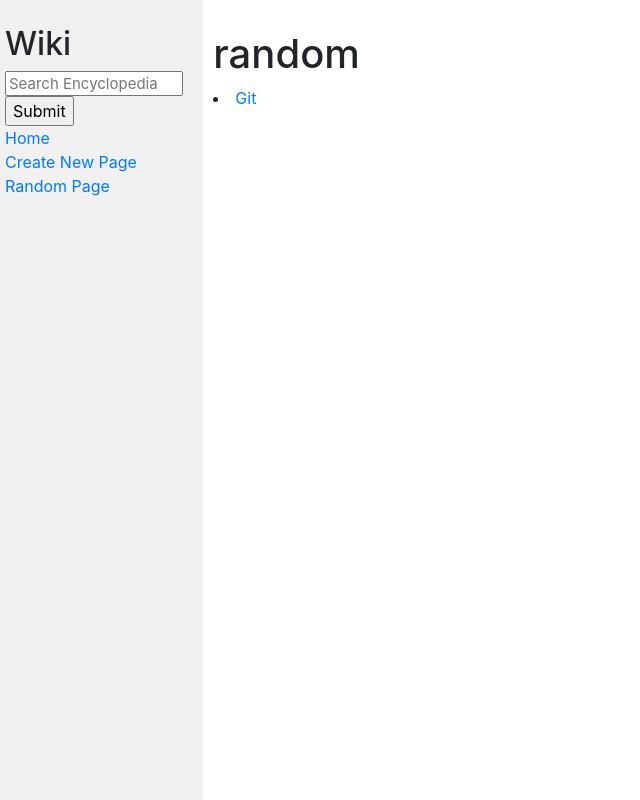
After one commit to ArshPelia/CS50-Web-Programming, a Django app: page /randomPage/ in a window 1280 px wide. The commit adds this page. Shown: the whole page, without its empty margins (0-640 px from the left). Run offline with Django 3.2, Linux system fonts and the light colour scheme; some libraries are stand-ins or nearby versions.

Commit message:
random function working; completed Project 1

```diff
--- a/P1-Wiki/encyclopedia/templates/encyclopedia/layout.html
+++ b/P1-Wiki/encyclopedia/templates/encyclopedia/layout.html
@@ -25,7 +25,7 @@
                     <a href="{% url 'encyclopedia:add' %}">Create New Page</a>
                 </div>
                 <div>
-                    Random Page
+                    <a href="{% url 'encyclopedia:randomPage' %}">Random Page</a>
                 </div>
                 {% block nav %}
                 {% endblock %}
--- /dev/null
+++ b/P1-Wiki/encyclopedia/templates/encyclopedia/randompage.html
@@ -0,0 +1,10 @@
+{% extends "encyclopedia/layout.html" %}
+
+{% block title %}
+    Encyclopedia
+{% endblock %}
+
+{% block body %}
+    <h1>random</h1>
+    <li><a href="{% url 'encyclopedia:open' entry=entry %}">{{ entry }}</a></li>
+{% endblock %}
--- a/P1-Wiki/encyclopedia/urls.py
+++ b/P1-Wiki/encyclopedia/urls.py
@@ -33,5 +33,6 @@ urlpatterns = [
     path("search/", views.search, name="search"),
     path("add/", views.add, name="add"),
     path('edit/<str:entry>/', views.edit, name='edit'),
+    path('randomPage/', views.randomPage, name='randomPage'),
 
 ]
--- a/P1-Wiki/encyclopedia/views.py
+++ b/P1-Wiki/encyclopedia/views.py
@@ -5,6 +5,7 @@ from django.urls import reverse
 from django.http import HttpResponseRedirect
 from . import util
 import markdown2
+import random
 
 
 
@@ -132,3 +133,9 @@ def edit(request, entry):
         "entry": entry,
         "form": form
     })
+
+def randomPage(request):
+    entry = random.choice(util.list_entries())
+    return render(request, "encyclopedia/randomPage.html", {
+        "entry":  entry
+    })
```
